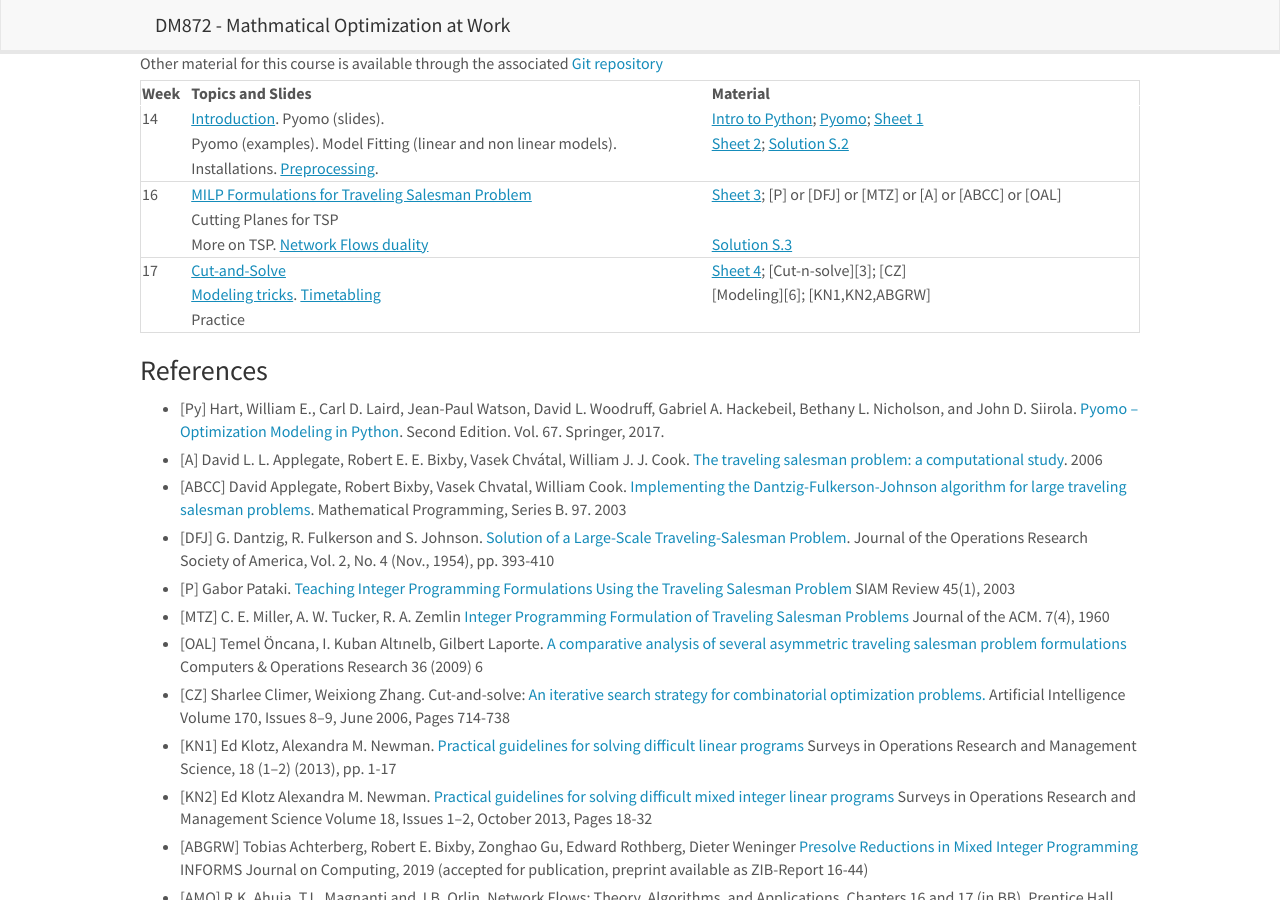
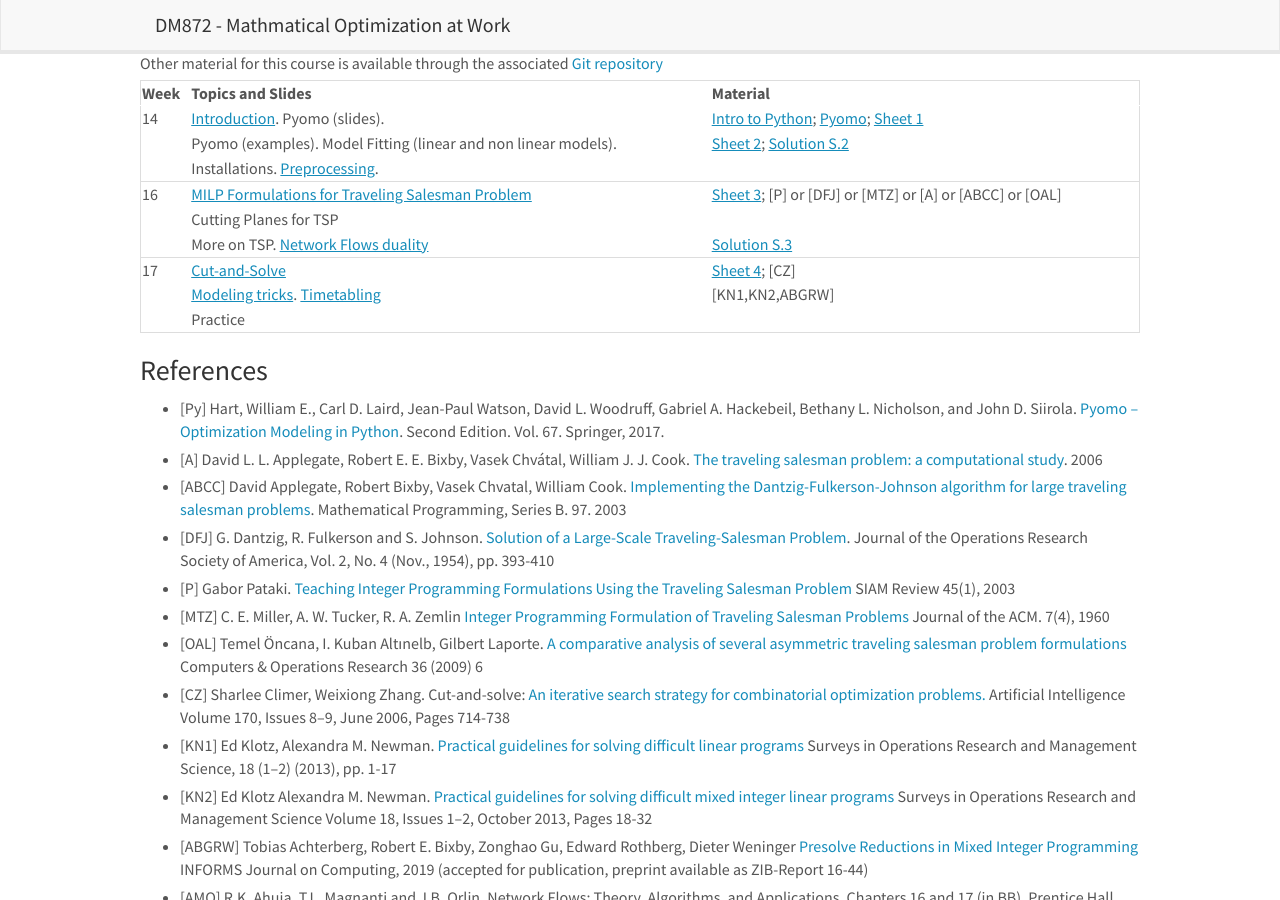
Before and after one commit to DM872/dm872.github.io, a Jekyll site: the page built from index.md, in a window 1280 px wide and 900 px high, scrolled down 344 px. Built offline with Jekyll 4.4.1, drawn with Linux system fonts in a browser that asks for light colours; nearby versions of some CDN libraries.

```diff
--- a/index.md
+++ b/index.md
@@ -52,8 +52,8 @@
 |              | Cutting Planes for TSP                                           |                                                                                    |
 |              | More on TSP. [Network Flows duality][54]                         | [Solution S.3][33]                                                                 |
 |--------------+------------------------------------------------------------------+------------------------------------------------------------------------------------|
-|           17 | [Cut-and-Solve][55]                                              | [Sheet 4][14]; [Cut-n-solve][3]; [CZ]                                              |
-|              | [Modeling tricks][56]. [Timetabling][57]                         | [Modeling][6];    [KN1,KN2,ABGRW]                                                  |
+|           17 | [Cut-and-Solve][55]                                              | [Sheet 4][14]; [CZ]                                                                |
+|              | [Modeling tricks][56]. [Timetabling][57]                         | [KN1,KN2,ABGRW]                                                                    |
 |              | Practice                                                         |                                                                                    |
 |--------------+------------------------------------------------------------------+------------------------------------------------------------------------------------|
 
```
